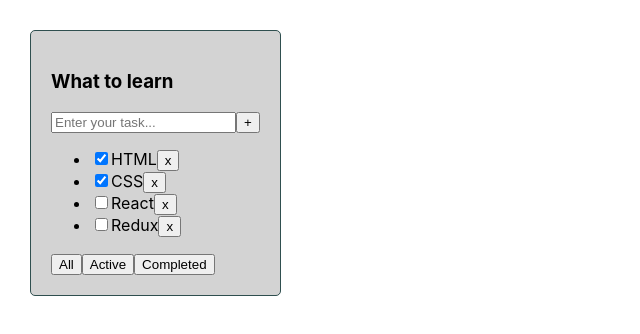
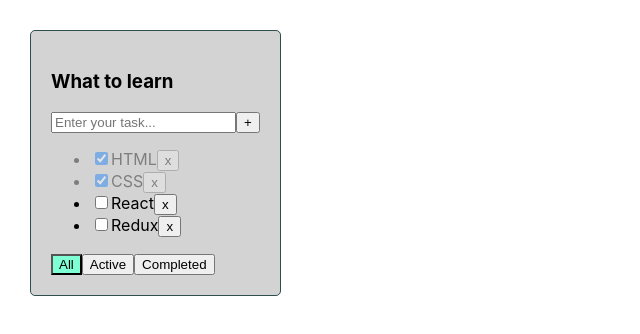
Before and after one commit to Freiii21/react-todolist, a React (Create React App) app: page / in a window 1280 px wide. Shown: the top 334 px of the page, without its empty margins (0-640 px from the left). Built offline with nearby package versions, Linux system fonts and the light colour scheme.

Commit message:
#42 lesson_4

```diff
--- a/src/App.css
+++ b/src/App.css
@@ -16,3 +16,16 @@
 .todoList{
   background-color: lightgray;
 }
+
+.active-filter{
+  background-color: aquamarine;
+}
+
+.is-Done {
+  opacity: 0.4;
+}
+
+.error {
+  border: 2px solid red;
+  outline: none;
+}
--- a/src/App.tsx
+++ b/src/App.tsx
@@ -40,8 +40,9 @@
         }
         setTasks([newTask,...tasks])
     }
-
-
+    const changeTaskStatus = (taskID: string, isDone: boolean) => {
+        setTasks(tasks.map(t =>t.id === taskID ? {...t, isDone} : t));
+    }
 
     //UI (User Interface)
     let tasksForRender = tasks;
@@ -58,11 +59,13 @@
     return (
         <div className="App">
             <TodoList
+                filter={filter}
                 title={'What to learn'}
                 tasks={tasksForRender}
                 removeTask={removeTask}
                 changeFilter={changeFilter}
                 addTask={addTask}
+                changeTaskStatus={changeTaskStatus}
             />
             {/*            <TodoList title={"What to buy"}/>
             <TodoList title={"What to read"}/>*/}
--- a/src/TodoList.tsx
+++ b/src/TodoList.tsx
@@ -1,62 +1,93 @@
 import React, {useState, ChangeEvent, KeyboardEvent} from 'react';
 import {FilterValuesType, TaskType} from './App';
-import s from './TodoList.module.css'
 
 type TodoListPropsType = {
+    filter: FilterValuesType
     title: string
     tasks: Array<TaskType>
     removeTask: (taskID: string) => void
     changeFilter: (filter: FilterValuesType) => void
     addTask: (title: string) => void
+    changeTaskStatus: (taskID: string, isDone: boolean) => void
 }
 
 const TodoList = (props: TodoListPropsType) => {
-    const [title, setTitle] = useState<string>("")
+    const [title, setTitle] = useState<string>('')
+    const [error, setError] = useState<boolean>(false)
     const tasksJSXElements = props.tasks.map(task => {
         const removeTask = () => props.removeTask(task.id);
+        const changeStatus = (e: ChangeEvent<HTMLInputElement>) => {
+            props.changeTaskStatus(task.id, e.currentTarget.checked)
+        }
         return (
-            <li key={task.id} >
-                <input type="checkbox" checked={task.isDone}/>
+            <li className={task.isDone ? 'is-Done' : ''}
+                key={task.id}>
+                <input
+                    onChange={changeStatus}
+                    type="checkbox"
+                    checked={task.isDone}/>
                 <span>{task.title}</span>
                 <button onClick={removeTask}>x</button>
             </li>
         )
     })
     const addTask = () => {
-        if(title){                  // string with any value true and empty string is false
-            props.addTask(title)
-            setTitle("")
+        const trimmedTitle = title.trim()
+        if (trimmedTitle) {                  // string with any value true and empty string is false
+            props.addTask(trimmedTitle)
+        } else {
+            setError(true)
         }
+        setTitle('')
     };
-    const bufferText = (event: ChangeEvent<HTMLInputElement>) => setTitle(event.currentTarget.value);
+    const changeTitle = (event: ChangeEvent<HTMLInputElement>) => {
+        setTitle(event.currentTarget.value)
+        setError(false);
+    }
     const addTaskUsingEnter = (event: KeyboardEvent<HTMLInputElement>) => {
-        if(event.key === "Enter"){
+        if (event.key === 'Enter') {
             addTask()
         }
     }
-    const filterAll = () => props.changeFilter("All")
-    const filterActive = () => props.changeFilter("Active")
-    const filterComplete = () => props.changeFilter("Completed")
+    const filterAll = () => props.changeFilter('All')
+    const filterActive = () => props.changeFilter('Active')
+    const filterComplete = () => props.changeFilter('Completed')
 
-    return(
+    const allBtnClass = props.filter === 'All' ? 'active-filter' : '';
+    const activeBtnClass = props.filter === 'Active' ? 'active-filter' : '';
+    const completedBtnClass = props.filter === 'Completed' ? 'active-filter' : '';
+    const errorMessage = error ? <div style={{color: "red"}}>Title is required</div> : null;
+
+    return (
         <div className="todoList">
             <h3>{props.title}</h3>
             <div>
                 <input
-                    value={ title}
+                    className={error ? 'error' : ''}
+                    value={title}
                     placeholder="Enter your task..."
-                    onChange={bufferText}
+                    onChange={changeTitle}
                     onKeyPress={addTaskUsingEnter}
                 />
                 <button onClick={addTask}>+</button>
+                {errorMessage}
             </div>
             <ul>
                 {tasksJSXElements}
             </ul>
             <div>
-                <button onClick={filterAll}>All</button>
-                <button onClick={filterActive}>Active</button>
-                <button onClick={filterComplete}>Completed</button>
+                <button
+                    className={allBtnClass}
+                    onClick={filterAll}>All
+                </button>
+                <button
+                    className={activeBtnClass}
+                    onClick={filterActive}>Active
+                </button>
+                <button
+                    className={completedBtnClass}
+                    onClick={filterComplete}>Completed
+                </button>
             </div>
         </div>
     );
```
Also changed, not shown: src/Todolist.module.css (added).
